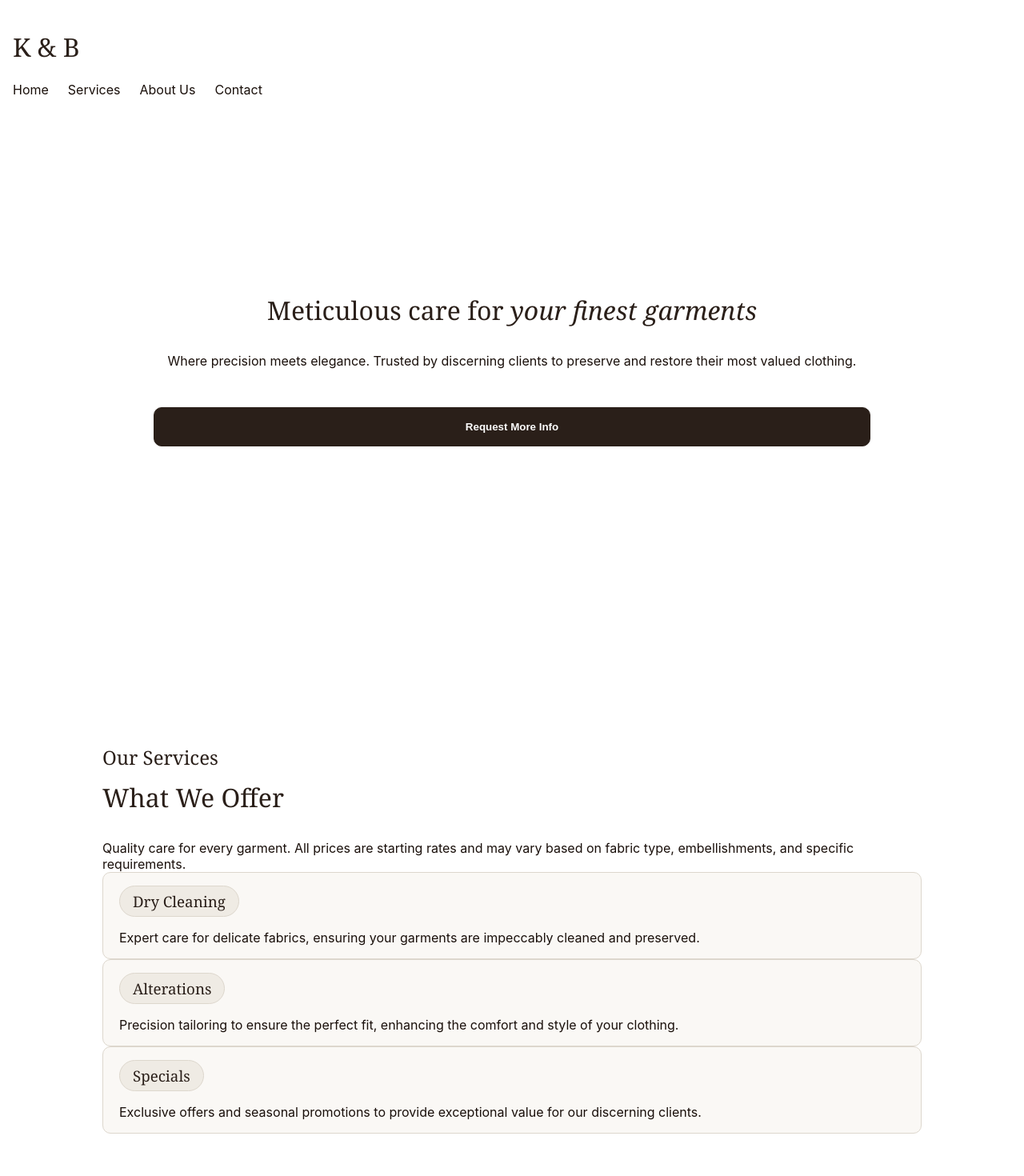
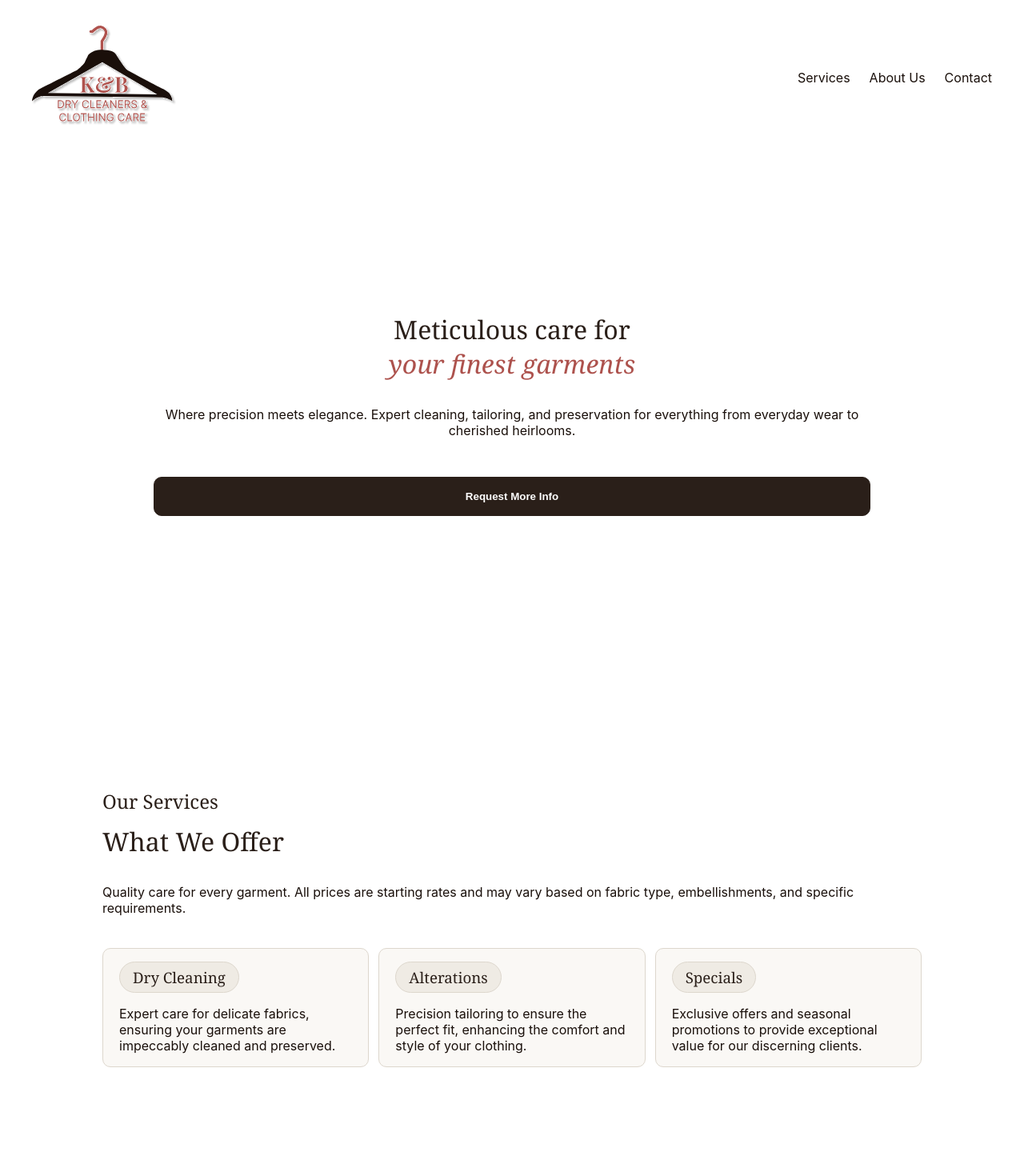
Before and after one commit to notEmmi/kandb, a React (Vite) app in the folder kandb/: page / in a window 1280 px wide. Shown: the top 1470 px of the page at 80% size. Built offline with nearby package versions, Linux system fonts and the light colour scheme.

Commit message:
Update App.jsx to replace logos and enhance hero section text for improved branding

```diff
--- a/kandb/src/App.jsx
+++ b/kandb/src/App.jsx
@@ -1,7 +1,6 @@
 import { useState } from 'react'
-import reactLogo from './assets/react.svg'
-import viteLogo from './assets/vite.svg'
-import heroImg from './assets/hero.png'
+
+import logo from './assets/logo.svg'
 import './App.css'
 
 function App() {
@@ -12,14 +11,13 @@ function App() {
       <div className='app'>
 
         {/* Top Navigation */}
-        <div clasName='top-nav'>
+        <div className='top-nav'>
 
           <div className='logo'>
-            <h1>K & B</h1>
+            <img className='logo-img' src={logo} alt='K & B Logo' />
           </div>
 
           <div className='nav-links'>
-            <a href='#'>Home</a>
             <a href='#'>Services</a>
             <a href='#'>About Us</a>
             <a href='#'>Contact</a>
@@ -33,8 +31,9 @@ function App() {
 
           {/* Hero Section */}
           <div className='hero'>
-            <h1>Meticulous care for <i>your finest garments</i></h1>
-            <p>Where precision meets elegance. Trusted by discerning clients to preserve and restore their most valued clothing.</p>
+            <h1>Meticulous care for</h1>
+            <h1 className='accent'><i>your finest garments</i></h1>
+            <p>Where precision meets elegance. Expert cleaning, tailoring, and preservation for everything from everyday wear to cherished heirlooms.</p>
 
             <button className='btn'>Request More Info</button>
 
@@ -48,7 +47,7 @@ function App() {
               <p>Quality care for every garment. All prices are starting rates and may vary based on fabric type, embellishments, and specific requirements.</p>
 
               {/* Service Navigation */}
-              <div clasName="service-nav">
+              <div className="service-nav">
                 <div className='service-nav-item'>
                   <h3>Dry Cleaning</h3>
                   <p>Expert care for delicate fabrics, ensuring your garments are impeccably cleaned and preserved.</p>
```
